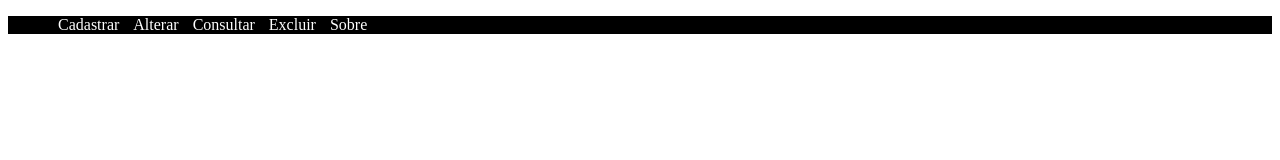
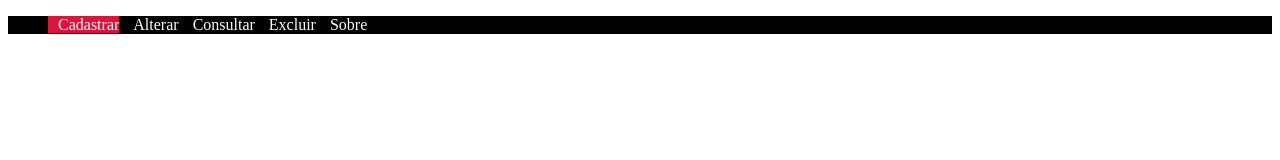
Before and after one commit to izaluh/menu, a plain HTML site: page menu.html in a window 1280 px wide. In both pictures the pointer is over the item "Cadastrar". Drawn offline with Linux system fonts and the light colour scheme.

Commit message:
Versão 4 - cor de fundo

```diff
--- a/menu.html
+++ b/menu.html
@@ -14,6 +14,9 @@
     ul {
       background-color: black;
     }
+    li:hover{
+      background-color: crimson;
+    }
   </style>
 </head>
 <body>
```
